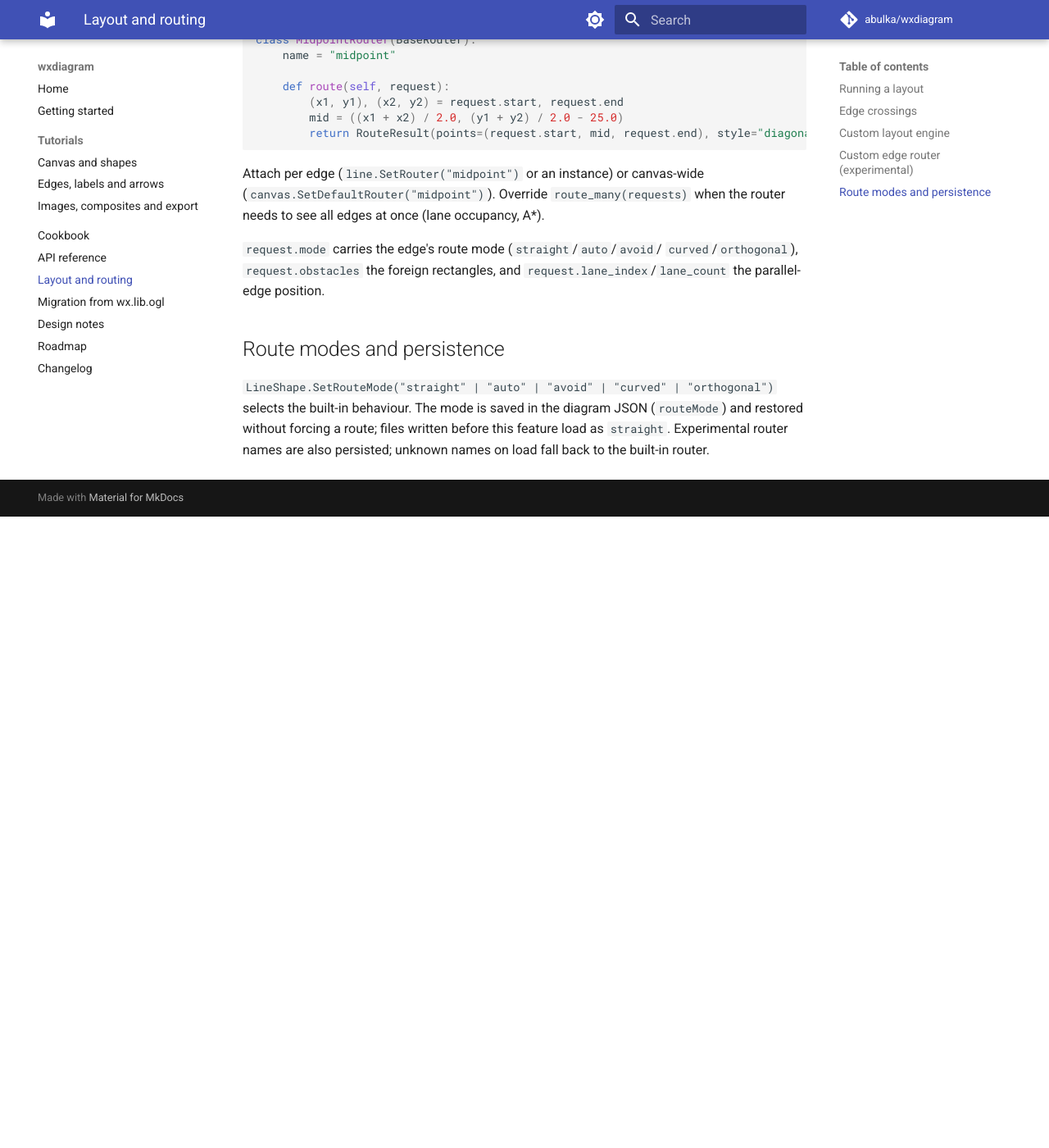
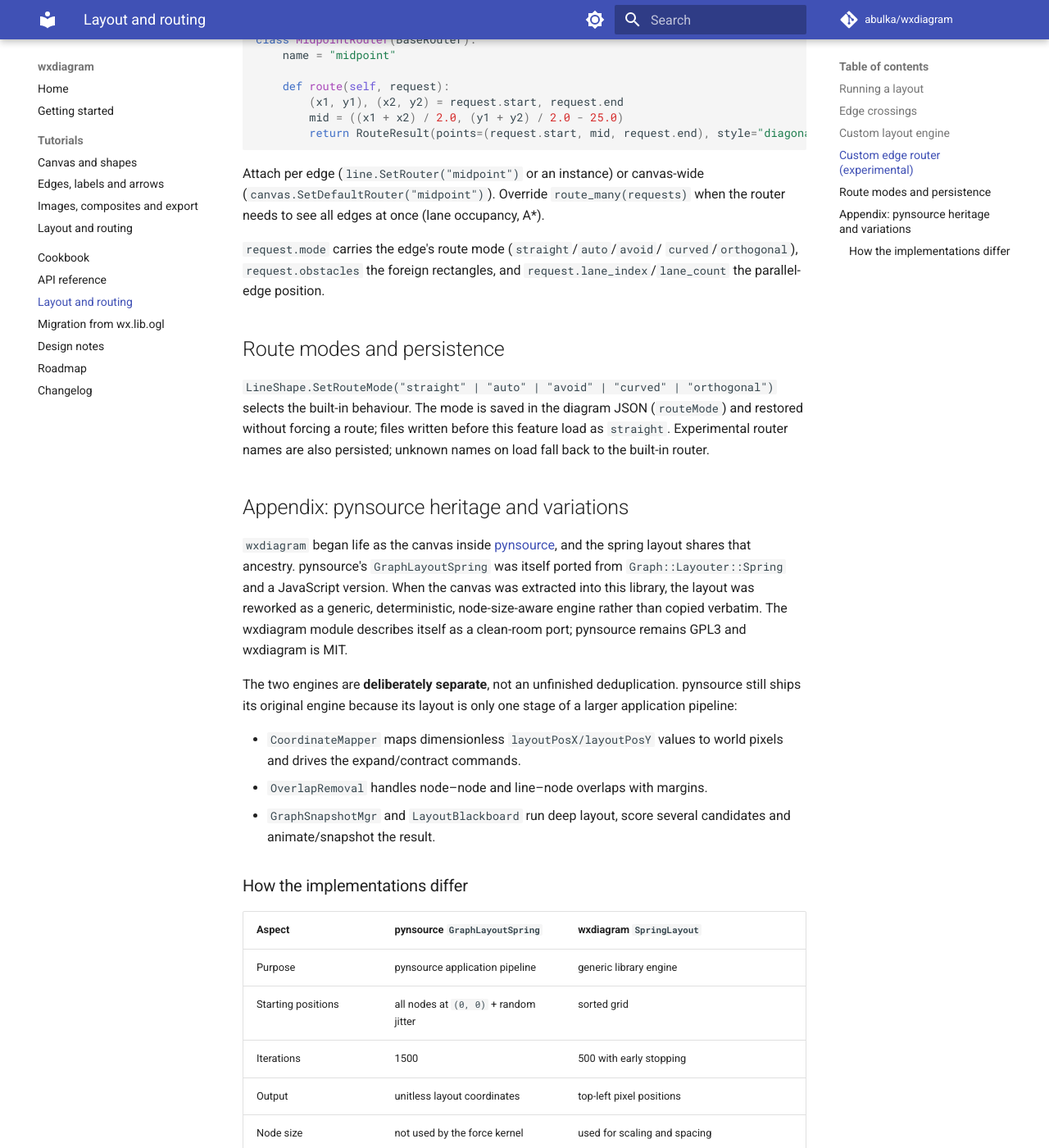
Before and after one commit to abulka/wxdiagram, an MkDocs documentation site: the page built from docs/layout-routing.md, in a window 1280 px wide and 1400 px high, scrolled down 1758 px. Shown: the whole window at 82% size. Built offline with MkDocs 1.6.1 and Material for MkDocs 9.7.7, drawn with Linux system fonts in a browser that asks for light colours; comment, search, counter and statistics services are not loaded; before the commit the page ends 2388 px from its top, so only the background shows below that; some of the changed text lies outside the part shown.

Commit message:
Document layout, demos and 0.2.2 release
Add a layout tutorial, expand the layout API reference, and record the pynsource heritage and the deliberate separation of the two spring engines. List all three demos consistently in README and docs. Bump the version to 0.2.2 and include the round destination-port fix.

```diff
--- a/docs/layout-routing.md
+++ b/docs/layout-routing.md
@@ -97,3 +97,50 @@ the router needs to see all edges at once (lane occupancy, A*).
 diagram JSON (`routeMode`) and restored without forcing a route; files
 written before this feature load as `straight`. Experimental router names
 are also persisted; unknown names on load fall back to the built-in router.
+
+## Appendix: pynsource heritage and variations
+
+`wxdiagram` began life as the canvas inside
+[pynsource](https://github.com/abulka/pynsource), and the spring layout shares
+that ancestry.  pynsource's `GraphLayoutSpring` was itself ported from
+`Graph::Layouter::Spring` and a JavaScript version.  When the canvas was
+extracted into this library, the layout was reworked as a generic,
+deterministic, node-size-aware engine rather than copied verbatim.  The
+wxdiagram module describes itself as a clean-room port; pynsource remains GPL3
+and wxdiagram is MIT.
+
+The two engines are **deliberately separate**, not an unfinished
+deduplication.  pynsource still ships its original engine because its layout
+is only one stage of a larger application pipeline:
+
+- `CoordinateMapper` maps dimensionless `layoutPosX/layoutPosY` values to
+  world pixels and drives the expand/contract commands.
+- `OverlapRemoval` handles node–node and line–node overlaps with margins.
+- `GraphSnapshotMgr` and `LayoutBlackboard` run deep layout, score several
+  candidates and animate/snapshot the result.
+
+### How the implementations differ
+
+| Aspect | pynsource `GraphLayoutSpring` | wxdiagram `SpringLayout` |
+|---|---|---|
+| Purpose | pynsource application pipeline | generic library engine |
+| Starting positions | all nodes at `(0, 0)` + random jitter | sorted grid |
+| Iterations | 1500 | 500 with early stopping |
+| Output | unitless layout coordinates | top-left pixel positions |
+| Node size | not used by the force kernel | used for scaling and spacing |
+| Disconnected components | handled by the surrounding pipeline | packed into a grid |
+| Overlap handling | separate, richer `OverlapRemoval` pass | simple separation pass |
+| Crossings | measured by pynsource's graph metrics | local `reduce_crossings` refinement |
+| Determinism | random jitter, no seed | seeded and repeatable |
+| Cancellation | `gui.kill_layout` polled during layout | `on_step` callback returning `False` |
+| Tests | pure layout tests need no wx import | importing `wxdiagram.layout*` imports the wx package |
+
+Because of these differences, swapping pynsource's engine for this one is a
+user-visible layout change, not a refactor.  It also has consequences for
+deep-layout candidate generation, overlap metrics and pure tests.  The
+decision record and the checks required before any future swap live in
+`pynsource/Admin/LAYOUT-WXDIAGRAM-CONSIDERATIONS.md`.
+
+If you are writing a generic diagram application, use `SpringLayout` as
+documented above.  If you need pynsource's exact historic layout behaviour,
+use pynsource's own engine; it is intentionally application-specific.
--- a/mkdocs.yml
+++ b/mkdocs.yml
@@ -40,6 +40,7 @@ nav:
       - Canvas and shapes: tutorials/canvas-and-shapes.md
       - Edges, labels and arrows: tutorials/edges-and-labels.md
       - Images, composites and export: tutorials/images-composites-export.md
+      - Layout and routing: tutorials/layout-and-routing.md
   - Cookbook: cookbook.md
   - API reference: api.md
   - Layout and routing: layout-routing.md
--- a/pyproject.toml
+++ b/pyproject.toml
@@ -4,7 +4,7 @@ build-backend = "setuptools.build_meta"
 
 [project]
 name = "wxdiagram"
-version = "0.2.1"
+version = "0.2.2"
 description = "A zoomable shape-and-connector canvas for wxPython"
 readme = "README.md"
 requires-python = ">=3.10"
```
Also changed, not shown: CHANGELOG.md (+16 -1 lines), CONTRIBUTING.md (+3 -1 lines), README.md (+26 -24 lines), docs/api.md (+50 -4 lines), docs/changelog.md (+9 -0 lines), docs/getting-started.md (+20 -4 lines), docs/index.md (+12 -0 lines), docs/tutorials/layout-and-routing.md (added, +188 -0 lines), 1 other file.
